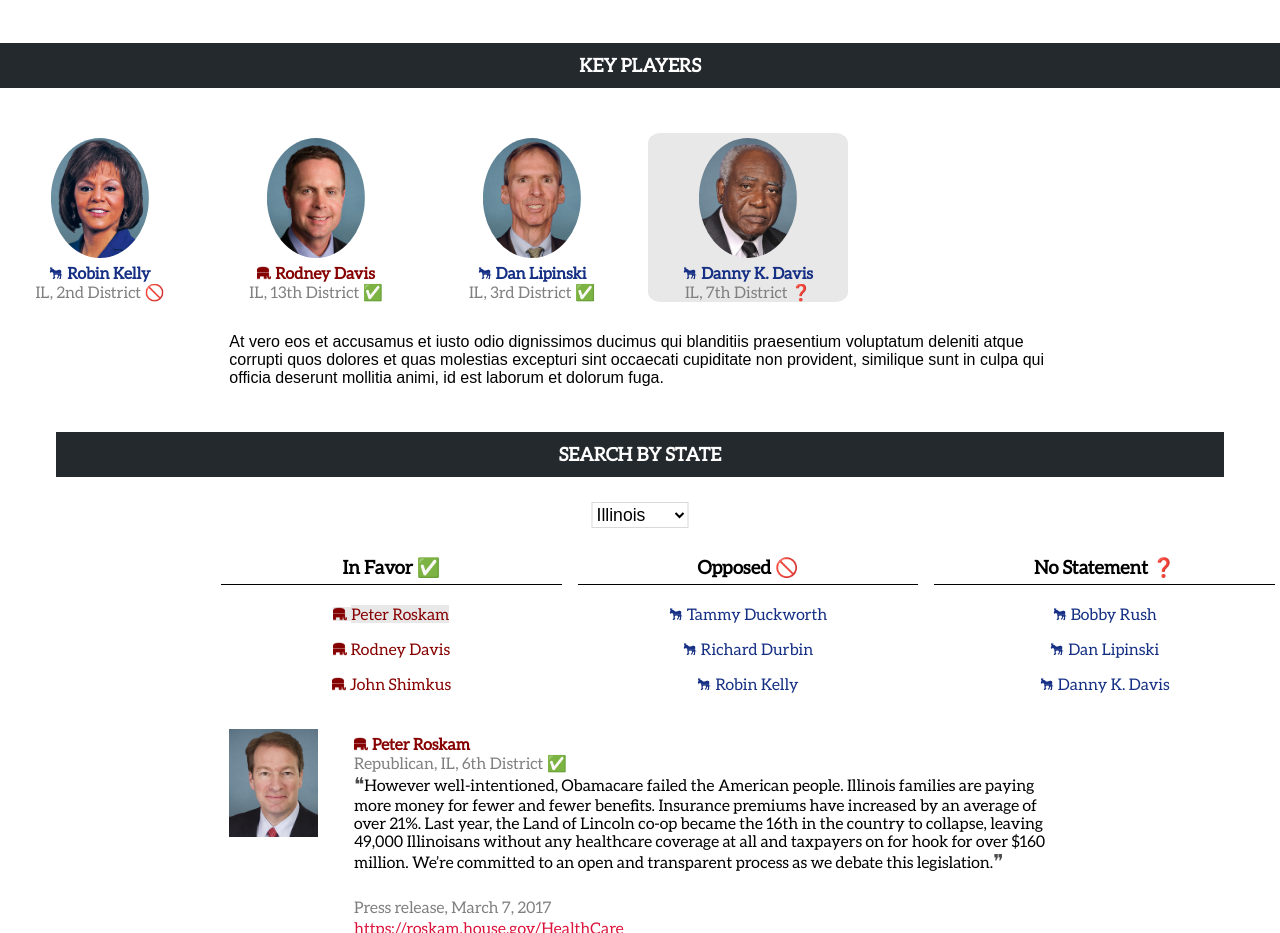
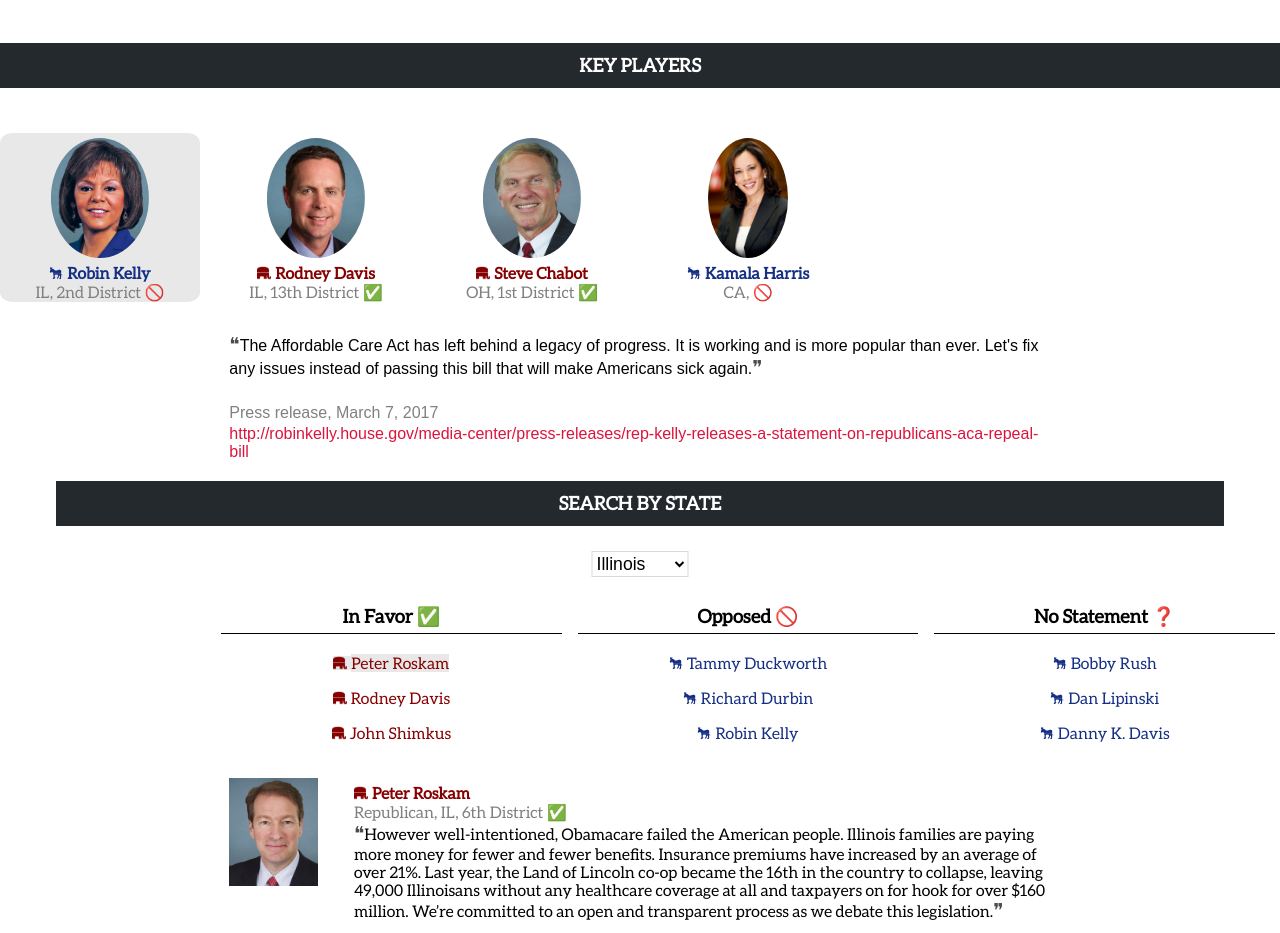
Before and after one commit to MagicWilliams/studio-legislator-tracker, a React (Create React App) app: page / in a window 1280 px wide. Shown: the part 1300-2233 px from the top of the page. Built offline with nearby package versions, Linux system fonts and the light colour scheme.

Commit message:
Added data, updated key players to display

```diff
--- a/src/components/KeyPlayers/KeyPlayers.jsx
+++ b/src/components/KeyPlayers/KeyPlayers.jsx
@@ -7,14 +7,17 @@ class KeyPlayer extends Component {
   constructor(props) {
     super(props);
     this.state = {
-      showInfo: {
-        name: "Danny K. Davis",
-        img: "/img/danny.jpg",
+      showInfo:
+      {
+        name: "Robin Kelly",
+        img: "/img/robin.jpg",
         party: " Democrat",
         state: " IL",
-        district: " 7th District",
-        quote: "At vero eos et accusamus et iusto odio dignissimos ducimus qui blanditiis praesentium voluptatum deleniti atque corrupti quos dolores et quas molestias excepturi sint occaecati cupiditate non provident, similique sunt in culpa qui officia deserunt mollitia animi, id est laborum et dolorum fuga.",
-        stance: "no-statement"
+        district: " 2nd District",
+        quote: "The Affordable Care Act has left behind a legacy of progress. It is working and is more popular than ever. Let's fix any issues instead of passing this bill that will make Americans sick again.",
+        quoteSource: "Press release, March 7, 2017",
+        quoteLink: "http://robinkelly.house.gov/media-center/press-releases/rep-kelly-releases-a-statement-on-republicans-aca-repeal-bill",
+        stance: "opposed"
       },
       keyPlayers: [
         {
@@ -40,29 +43,26 @@ class KeyPlayer extends Component {
           "stance": "in-favor"
         },
         {
-          name: "Dan Lipinski",
-          img: "/img/dan.jpg",
-          party: " Democrat",
-          state: " IL",
-          district: " 3rd District",
-          quote: "Sed ut perspiciatis unde omnis iste natus error sit voluptatem accusantium doloremque laudantium, totam rem aperiam, eaque ipsa quae ab illo inventore veritatis et quasi architecto beatae vitae dicta sunt explicabo. Nemo enim ipsam voluptatem quia voluptas sit aspernatur aut odit aut fugit, sed quia consequuntur magni dolores eos qui ratione voluptatem sequi nesciunt. Neque porro quisquam est, qui dolorem ipsum quia dolor sit amet, consectetur, adipisci velit, sed quia non numquam eius modi tempora incidunt ut labore et dolore magnam aliquam quaerat voluptatem.",
-          stance: "in-favor",
-          quoteSource: "Press release, March 7, 2017",
-          quoteLink: "http://robinkelly.house.gov/media-center/press-releases/rep-kelly-releases-a-statement-on-republicans-aca-repeal-bill",
-
+          "name": "Steve Chabot",
+          "img": "/img/stevechabot.jpg",
+          "party": " Republican",
+          "state": " OH",
+          "district": " 1st District",
+          "quote": "Repealing and replacing Obamacare is going to be a complicated, multi-step process. The legislation introduced this week begins the process by taking control away from federal bureaucrats and returning health care decisions to patients and their doctors. I expect that changes to improve the legislation will be made as it works its way through Congress, and I hope to be able to support the legislation in its final form.",
+          "stance": "in-favor",
+          "quoteSource": "Press release, March 7, 2017",
+          "quoteLink": "https://twitter.com/RepBillJohnson/status/844587815828684800"
         },
         {
-          name: "Danny K. Davis",
-          img: "/img/danny.jpg",
-          party: " Democrat",
-          state: " IL",
-          district: " 7th District",
-          quote: "At vero eos et accusamus et iusto odio dignissimos ducimus qui blanditiis praesentium voluptatum deleniti atque corrupti quos dolores et quas molestias excepturi sint occaecati cupiditate non provident, similique sunt in culpa qui officia deserunt mollitia animi, id est laborum et dolorum fuga",
-          stance: "no-statement",
-          quoteSource: "Press release, March 7, 2017",
-          quoteLink: "http://robinkelly.house.gov/media-center/press-releases/rep-kelly-releases-a-statement-on-republicans-aca-repeal-bill",
-
-        },
+          "name": "Kamala Harris",
+          "img": "/img/kamalaharris.jpg",
+          "party": " Democrat",
+          "state": " CA",
+          "quote": "Spoiler: #Trumpcare is really just a tax break for the rich.",
+          "stance": "opposed",
+          "quoteSource": "Twitter, March 10, 2017",
+          "quoteLink": "https://twitter.com/SenKamalaHarris/status/840283623819431936"
+        }
       ],
       keyPlayer: true
     }
--- a/src/representatives.json
+++ b/src/representatives.json
@@ -215,9 +215,28 @@
     "party": " Democrat",
     "state": " CA",
     "quote": "The Republican health care plan would devastate California & leave millions without health insurance. I strongly oppose it.",
-    "stance": "no-statement",
+    "stance": "opposed",
     "quoteSource": "Twitter, March 8, 2017",
     "quoteLink": "https://twitter.com/SenFeinstein/status/839574695460614144"
+  },
+  {
+    "name": "Kamala Harris",
+    "img": "/img/kamalaharris.jpg",
+    "party": " Democrat",
+    "state": " CA",
+    "quote": "Spoiler: #Trumpcare is really just a tax break for the rich.",
+    "stance": "opposed",
+    "quoteSource": "Twitter, March 10, 2017",
+    "quoteLink": "https://twitter.com/SenKamalaHarris/status/840283623819431936"
+  },
+  {
+    "name": "Edward R. Royce",
+    "img": "/img/edwardroyce.jpg",
+    "party": " Republican",
+    "state": " CA",
+    "district": " 39th District",
+    "quote": "Statement not collected.",
+    "stance": "no-statement"
   },
   {
     "name": "Jerry McNerney",
```
Also changed, not shown: public/img/edwardroyce.jpg (added), public/img/kamalaharris.jpg (added).
